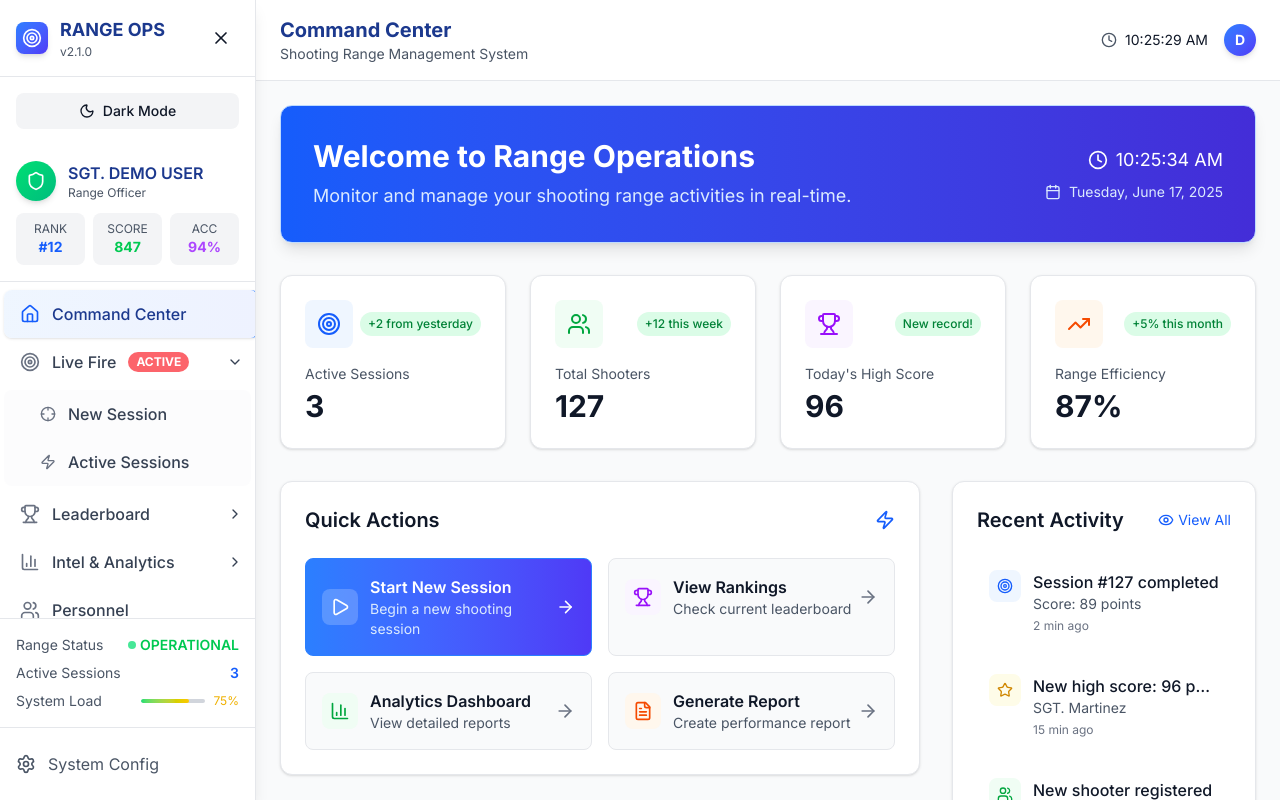
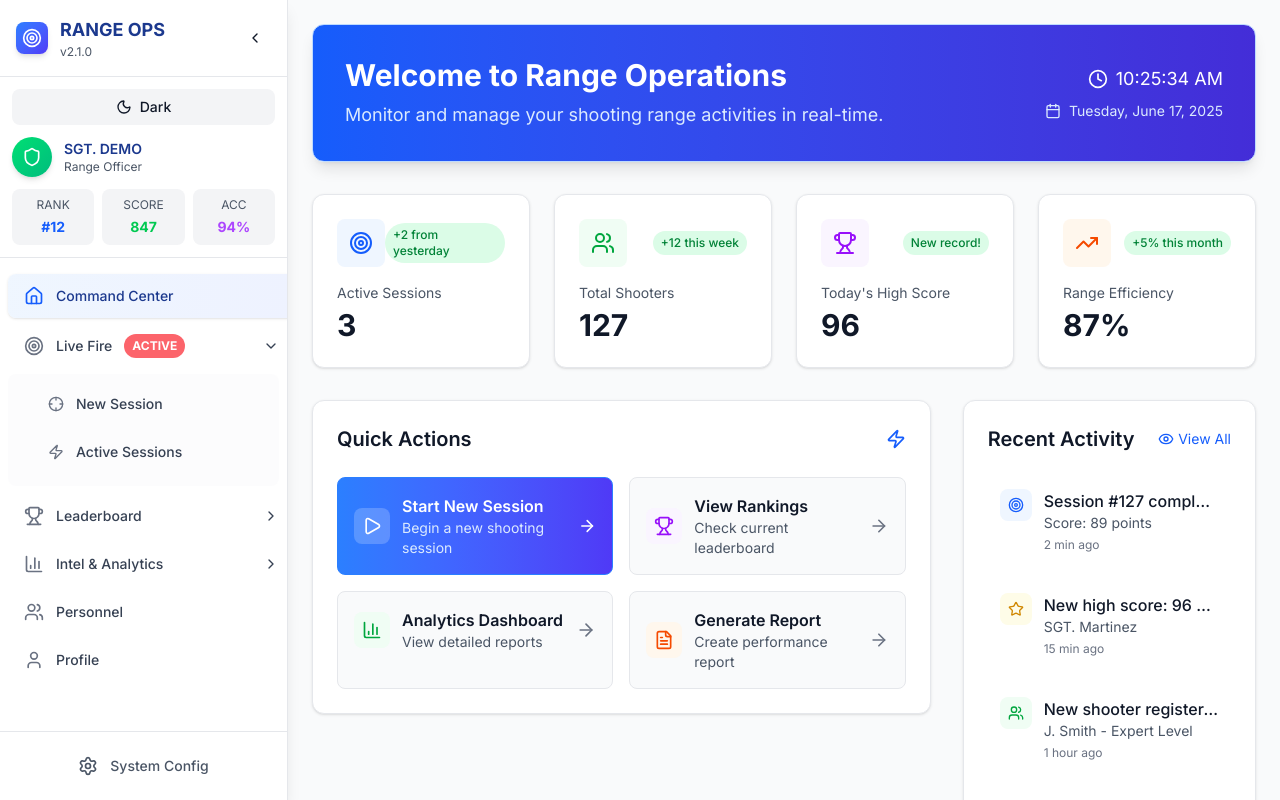
Before and after one commit to Benmburu/target-practice, a Next.js app: page / in a window 1280 px wide. Built offline with nearby package versions, Linux system fonts and the light colour scheme.

Commit message:
fixed sidepanel collapse

```diff
--- a/src/components/layout/ClientLayout.tsx
+++ b/src/components/layout/ClientLayout.tsx
@@ -7,8 +7,6 @@ import {
   User,
   Settings,
   BarChart3,
-  Clock,
-  Shield,
   Menu,
   X,
   Home,
@@ -20,7 +18,9 @@ import {
   ChevronRight,
   Zap,
   Sun,
-  Moon
+  Moon,
+  Shield,
+  ChevronLeft
 } from 'lucide-react';
 import Link from 'next/link';
 import { usePathname } from 'next/navigation';
@@ -77,7 +77,7 @@ const navigationItems: NavItem[] = [
       {
         id: 'weekly',
         label: 'Weekly Challenge',
-        icon: <Clock className="w-4 h-4" />,
+        icon: <TrendingUp className="w-4 h-4" />,
         href: '/rankings/weekly'
       }
     ]
@@ -116,23 +116,23 @@ const navigationItems: NavItem[] = [
   }
 ];
 
-const NavItem = ({ item, isActive, isExpanded, onToggle, depth = 0, darkMode, isMobile }: {
+const NavItem = ({ item, isActive, isExpanded, onToggle, depth = 0, darkMode, isCollapsed }: {
   item: NavItem;
   isActive: boolean;
   isExpanded: boolean;
   onToggle: (id: string) => void;
   depth?: number;
   darkMode: boolean;
-  isMobile: boolean;
+  isCollapsed: boolean;
 }) => {
   const hasChildren = item.children && item.children.length > 0;
-  const paddingLeft = depth === 0 ? 'pl-4' : 'pl-8';
+  const paddingLeft = depth === 0 ? (isCollapsed ? 'pl-3' : 'pl-4') : (isCollapsed ? 'pl-6' : 'pl-8');
 
-  const baseClasses = `w-full flex items-center ${hasChildren ? 'justify-between' : ''} ${paddingLeft} pr-4 py-3 transition-all duration-200 group rounded-lg ${isMobile ? 'mx-2' : 'mx-1'}`;
+  const baseClasses = `w-full flex items-center ${hasChildren && !isCollapsed ? 'justify-between' : ''} ${paddingLeft} ${isCollapsed ? 'pr-3 py-3' : 'pr-4 py-3'} transition-all duration-200 group rounded-lg mx-2`;
 
   const activeClasses = darkMode
-    ? 'bg-gradient-to-r from-blue-500/20 to-indigo-500/20 border-r-2 border-blue-400 text-blue-100'
-    : 'bg-gradient-to-r from-blue-50 to-indigo-50 border-r-2 border-blue-500 text-blue-900 shadow-sm';
+    ? 'bg-gradient-to-r from-blue-500/20 to-indigo-500/20 border-r-4 border-blue-400 text-blue-100'
+    : 'bg-gradient-to-r from-blue-50 to-indigo-50 border-r-4 border-blue-500 text-blue-900 shadow-sm';
 
   const inactiveClasses = darkMode
     ? 'text-gray-300 hover:bg-slate-700/50 hover:text-blue-100'
@@ -141,51 +141,88 @@ const NavItem = ({ item, isActive, isExpanded, onToggle, depth = 0, darkMode, is
   const iconActiveClasses = darkMode ? 'text-blue-400' : 'text-blue-600';
   const iconInactiveClasses = darkMode ? 'text-gray-400 group-hover:text-blue-400' : 'text-gray-500 group-hover:text-blue-600';
 
+  // Don't render children when sidebar is collapsed
+  if (isCollapsed && depth > 0) return null;
+
   return (
-    <div>
+    <div className="mb-1">
       {hasChildren ? (
         <button
-          onClick={() => onToggle(item.id)}
-          className={`${baseClasses} text-left ${isActive ? activeClasses : inactiveClasses}`}
+          onClick={() => !isCollapsed && onToggle(item.id)}
+          className={`${baseClasses} text-left ${isActive ? activeClasses : inactiveClasses} relative group`}
+          title={isCollapsed ? item.label : undefined}
         >
           <div className="flex items-center space-x-3">
             <span className={`transition-colors ${isActive ? iconActiveClasses : iconInactiveClasses}`}>
               {item.icon}
             </span>
-            <span className="font-medium">{item.label}</span>
+            {!isCollapsed && (
+              <>
+                <span className="font-medium text-sm">{item.label}</span>
                 {item.badge && (
-              <span className="px-2 py-0.5 text-xs font-bold bg-red-500 text-white rounded-full animate-pulse">
+                  <span className="px-2 py-1 text-xs font-bold bg-red-500 text-white rounded-full animate-pulse">
                     {item.badge}
                   </span>
                 )}
+              </>
+            )}
           </div>
+          {!isCollapsed && (
             <ChevronRight
               className={`w-4 h-4 transition-transform duration-200 ${
                 isExpanded ? 'rotate-90' : ''
               }`}
             />
+          )}
+          {/* Tooltip for collapsed state */}
+          {isCollapsed && (
+            <div className="absolute left-full ml-2 px-2 py-1 bg-gray-900 text-white text-xs rounded opacity-0 group-hover:opacity-100 transition-opacity z-50 whitespace-nowrap">
+              {item.label}
+              {item.badge && (
+                <span className="ml-2 px-1 py-0.5 text-xs font-bold bg-red-500 text-white rounded">
+                  {item.badge}
+                </span>
+              )}
+            </div>
+          )}
         </button>
       ) : (
         <Link
           href={item.href}
-          className={`${baseClasses} ${isActive ? activeClasses : inactiveClasses}`}
+          className={`${baseClasses} ${isActive ? activeClasses : inactiveClasses} relative group`}
+          title={isCollapsed ? item.label : undefined}
         >
           <div className="flex items-center space-x-3">
             <span className={`transition-colors ${isActive ? iconActiveClasses : iconInactiveClasses}`}>
               {item.icon}
             </span>
-            <span className="font-medium">{item.label}</span>
+            {!isCollapsed && (
+              <>
+                <span className="font-medium text-sm">{item.label}</span>
                 {item.badge && (
-              <span className="px-2 py-0.5 text-xs font-bold bg-red-500 text-white rounded-full animate-pulse">
+                  <span className="px-2 py-1 text-xs font-bold bg-red-500 text-white rounded-full animate-pulse">
+                    {item.badge}
+                  </span>
+                )}
+              </>
+            )}
+          </div>
+          {/* Tooltip for collapsed state */}
+          {isCollapsed && (
+            <div className="absolute left-full ml-2 px-2 py-1 bg-gray-900 text-white text-xs rounded opacity-0 group-hover:opacity-100 transition-opacity z-50 whitespace-nowrap">
+              {item.label}
+              {item.badge && (
+                <span className="ml-2 px-1 py-0.5 text-xs font-bold bg-red-500 text-white rounded">
                   {item.badge}
                 </span>
               )}
             </div>
+          )}
         </Link>
       )}
 
-      {hasChildren && isExpanded && (
-        <div className={`${darkMode ? 'bg-slate-800/30' : 'bg-gray-50/50'} rounded-lg ${isMobile ? 'mx-2' : 'mx-1'} mt-1 mb-1`}>
+      {hasChildren && isExpanded && !isCollapsed && (
+        <div className={`${darkMode ? 'bg-slate-800/30' : 'bg-gray-50/50'} rounded-lg mx-2 mt-1 mb-2 py-2`}>
           {item.children?.map(child => (
             <NavItem
               key={child.id}
@@ -195,7 +232,7 @@ const NavItem = ({ item, isActive, isExpanded, onToggle, depth = 0, darkMode, is
               onToggle={onToggle}
               depth={depth + 1}
               darkMode={darkMode}
-              isMobile={isMobile}
+              isCollapsed={isCollapsed}
             />
           ))}
         </div>
@@ -210,9 +247,10 @@ export default function ClientLayout({
   children: React.ReactNode;
 }) {
   const pathname = usePathname();
-  const [sidebarOpen, setSidebarOpen] = useState(false);
+  const [sidebarCollapsed, setSidebarCollapsed] = useState(false);
   const [darkMode, setDarkMode] = useState(false);
   const [isMobile, setIsMobile] = useState(false);
+  const [mobileMenuOpen, setMobileMenuOpen] = useState(false);
   const [expandedItems, setExpandedItems] = useState<Set<string>>(new Set(['shooting']));
 
   // Handle responsive behavior
@@ -220,10 +258,8 @@ export default function ClientLayout({
     const checkScreenSize = () => {
       const mobile = window.innerWidth < 768;
       setIsMobile(mobile);
-      if (!mobile) {
-        setSidebarOpen(true);
-      } else {
-        setSidebarOpen(false);
+      if (mobile) {
+        setMobileMenuOpen(false);
       }
     };
 
@@ -232,20 +268,20 @@ export default function ClientLayout({
     return () => window.removeEventListener('resize', checkScreenSize);
   }, []);
 
-  // Close sidebar on mobile when clicking outside
+  // Close mobile menu when clicking outside
   useEffect(() => {
     const handleClickOutside = (event: MouseEvent) => {
-      if (isMobile && sidebarOpen) {
+      if (isMobile && mobileMenuOpen) {
         const sidebar = document.getElementById('sidebar');
         if (sidebar && !sidebar.contains(event.target as Node)) {
-          setSidebarOpen(false);
+          setMobileMenuOpen(false);
         }
       }
     };
 
     document.addEventListener('mousedown', handleClickOutside);
     return () => document.removeEventListener('mousedown', handleClickOutside);
-  }, [isMobile, sidebarOpen]);
+  }, [isMobile, mobileMenuOpen]);
 
   const getActiveItem = () => {
     if (pathname === '/') return 'dashboard';
@@ -269,102 +305,147 @@ export default function ClientLayout({
     setExpandedItems(newExpanded);
   };
 
-  const sidebarWidth = isMobile ? 'w-80' : (sidebarOpen ? 'w-64' : 'w-16');
   const sidebarBg = darkMode ? 'bg-slate-800' : 'bg-white';
   const sidebarBorder = darkMode ? 'border-slate-700' : 'border-gray-200';
   const mainBg = darkMode ? 'bg-slate-900' : 'bg-gray-50';
-  const headerBg = darkMode ? 'bg-slate-800' : 'bg-white';
   const textPrimary = darkMode ? 'text-white' : 'text-gray-900';
   const textSecondary = darkMode ? 'text-gray-400' : 'text-gray-600';
+
+  // Desktop sidebar width logic
+  const desktopSidebarWidth = sidebarCollapsed ? 'w-16' : 'w-72';
 
   return (
     <div className={`flex h-screen ${mainBg} ${textPrimary}`}>
       {/* Mobile Overlay */}
-      {isMobile && sidebarOpen && (
+      {isMobile && mobileMenuOpen && (
         <div
           className="fixed inset-0 bg-black bg-opacity-50 z-40"
-          onClick={() => setSidebarOpen(false)}
+          onClick={() => setMobileMenuOpen(false)}
         />
       )}
 
       {/* Sidebar */}
       <div
         id="sidebar"
-        className={`${sidebarWidth} transition-all duration-300 ${sidebarBg} border-r ${sidebarBorder} flex flex-col shadow-lg z-50 ${
-          isMobile ? 'fixed h-full' : 'relative'
-        } ${isMobile && !sidebarOpen ? '-translate-x-full' : 'translate-x-0'}`}
+        className={`${
+          isMobile ?
+            `w-72 fixed h-full z-50 ${mobileMenuOpen ? 'translate-x-0' : '-translate-x-full'}` :
+            `${desktopSidebarWidth} relative`
+        } transition-all duration-300 ${sidebarBg} border-r ${sidebarBorder} flex flex-col shadow-lg`}
       >
         {/* Header */}
-        <div className={`p-4 border-b ${sidebarBorder}`}>
+        <div className={`${sidebarCollapsed && !isMobile ? 'p-3' : 'p-4'} border-b ${sidebarBorder} flex-shrink-0`}>
           <div className="flex items-center justify-between">
-            {(sidebarOpen || !isMobile) && (
             <div className="flex items-center space-x-3">
               <div className="w-8 h-8 bg-gradient-to-br from-blue-500 to-indigo-600 rounded-lg flex items-center justify-center shadow-md">
                 <Target className="w-5 h-5 text-white" />
               </div>
+              {(!sidebarCollapsed || isMobile) && (
                 <div>
                   <h1 className={`text-lg font-bold ${darkMode ? 'text-blue-100' : 'text-blue-900'}`}>RANGE OPS</h1>
                   <p className={`text-xs ${textSecondary} font-mono`}>v2.1.0</p>
                 </div>
+              )}
             </div>
-            )}
+            {isMobile ? (
               <button
-              onClick={() => setSidebarOpen(!sidebarOpen)}
+                onClick={() => setMobileMenuOpen(false)}
                 className={`p-2 rounded-lg ${darkMode ? 'hover:bg-slate-700' : 'hover:bg-gray-100'} transition-colors`}
               >
-              {(sidebarOpen || isMobile) ? <X className="w-5 h-5" /> : <Menu className="w-5 h-5" />}
+                <X className="w-5 h-5" />
               </button>
+            ) : (
+              <button
+                onClick={() => setSidebarCollapsed(!sidebarCollapsed)}
+                className={`p-2 rounded-lg ${darkMode ? 'hover:bg-slate-700' : 'hover:bg-gray-100'} transition-colors`}
+                title={sidebarCollapsed ? 'Expand sidebar' : 'Collapse sidebar'}
+              >
+                {sidebarCollapsed ? <ChevronRight className="w-4 h-4" /> : <ChevronLeft className="w-4 h-4" />}
+              </button>
+            )}
           </div>
         </div>
 
-        {/* Theme Toggle */}
-        {(sidebarOpen || !isMobile) && (
-          <div className="p-4">
+        {/* Theme Toggle - Compact */}
+        {(!sidebarCollapsed || isMobile) && (
+          <div className="p-3 flex-shrink-0">
             <button
               onClick={() => setDarkMode(!darkMode)}
-              className={`w-full flex items-center justify-center space-x-2 py-2 px-3 rounded-lg transition-colors ${
+              className={`w-full flex items-center justify-center space-x-2 py-2 px-3 rounded-lg transition-colors text-sm ${
                 darkMode ? 'bg-slate-700 hover:bg-slate-600' : 'bg-gray-100 hover:bg-gray-200'
               }`}
             >
               {darkMode ? <Sun className="w-4 h-4" /> : <Moon className="w-4 h-4" />}
-              <span className="text-sm font-medium">
-                {darkMode ? 'Light Mode' : 'Dark Mode'}
+              <span className="font-medium">
+                {darkMode ? 'Light' : 'Dark'}
               </span>
             </button>
           </div>
         )}
 
-        {/* User Info */}
-        {(sidebarOpen || !isMobile) && (
-          <div className={`p-4 border-b ${sidebarBorder}`}>
-            <div className="flex items-center space-x-3">
+        {/* Collapsed Theme Toggle */}
+        {sidebarCollapsed && !isMobile && (
+          <div className="p-2 flex-shrink-0">
+            <button
+              onClick={() => setDarkMode(!darkMode)}
+              className={`w-full flex items-center justify-center py-2 px-2 rounded-lg transition-colors ${
+                darkMode ? 'bg-slate-700 hover:bg-slate-600' : 'bg-gray-100 hover:bg-gray-200'
+              } group relative`}
+              title={darkMode ? 'Switch to Light Mode' : 'Switch to Dark Mode'}
+            >
+              {darkMode ? <Sun className="w-4 h-4" /> : <Moon className="w-4 h-4" />}
+              <div className="absolute left-full ml-2 px-2 py-1 bg-gray-900 text-white text-xs rounded opacity-0 group-hover:opacity-100 transition-opacity z-50 whitespace-nowrap">
+                {darkMode ? 'Light Mode' : 'Dark Mode'}
+              </div>
+            </button>
+          </div>
+        )}
+
+        {/* User Info - Compact */}
+        {(!sidebarCollapsed || isMobile) && (
+          <div className={`px-3 pb-3 border-b ${sidebarBorder} flex-shrink-0`}>
+            <div className="flex items-center space-x-3 mb-3">
               <div className="w-10 h-10 bg-gradient-to-br from-green-400 to-emerald-500 rounded-full flex items-center justify-center shadow-md">
                 <Shield className="w-5 h-5 text-white" />
               </div>
               <div>
-                <p className={`font-semibold ${darkMode ? 'text-blue-100' : 'text-blue-900'}`}>SGT. DEMO USER</p>
+                <p className={`font-semibold text-sm ${darkMode ? 'text-blue-100' : 'text-blue-900'}`}>SGT. DEMO</p>
                 <p className={`text-xs ${textSecondary}`}>Range Officer</p>
               </div>
             </div>
-            <div className="mt-3 grid grid-cols-3 gap-2 text-center">
+            <div className="grid grid-cols-3 gap-2 text-center">
               <div className={`${darkMode ? 'bg-slate-700/50' : 'bg-gray-100'} rounded-lg p-2`}>
-                <p className={`text-xs ${textSecondary}`}>RANK</p>
+                <p className={`text-xs ${textSecondary} mb-1`}>RANK</p>
                 <p className={`text-sm font-bold ${darkMode ? 'text-blue-400' : 'text-blue-600'}`}>#12</p>
               </div>
               <div className={`${darkMode ? 'bg-slate-700/50' : 'bg-gray-100'} rounded-lg p-2`}>
-                <p className={`text-xs ${textSecondary}`}>SCORE</p>
+                <p className={`text-xs ${textSecondary} mb-1`}>SCORE</p>
                 <p className="text-sm font-bold text-green-500">847</p>
               </div>
               <div className={`${darkMode ? 'bg-slate-700/50' : 'bg-gray-100'} rounded-lg p-2`}>
-                <p className={`text-xs ${textSecondary}`}>ACC</p>
+                <p className={`text-xs ${textSecondary} mb-1`}>ACC</p>
                 <p className="text-sm font-bold text-purple-500">94%</p>
               </div>
             </div>
           </div>
         )}
 
-        {/* Navigation */}
-        <nav className="flex-1 py-2 overflow-y-auto">
+        {/* Collapsed User Info */}
+        {sidebarCollapsed && !isMobile && (
+          <div className={`p-2 border-b ${sidebarBorder} flex-shrink-0`}>
+            <div className="w-10 h-10 bg-gradient-to-br from-green-400 to-emerald-500 rounded-full flex items-center justify-center shadow-md mx-auto group relative">
+              <Shield className="w-5 h-5 text-white" />
+              <div className="absolute left-full ml-2 px-2 py-1 bg-gray-900 text-white text-xs rounded opacity-0 group-hover:opacity-100 transition-opacity z-50 whitespace-nowrap">
+                SGT. DEMO USER<br/>
+                <span className="text-xs text-gray-300">Rank #12 • Score 847</span>
+              </div>
+            </div>
+          </div>
+        )}
+
+        {/* Navigation - Takes up most space (about 70%) */}
+        <nav className="flex-1 py-4 overflow-y-auto">
+          <div className="space-y-1">
             {navigationItems.map(item => (
               <NavItem
                 key={item.id}
@@ -373,92 +454,49 @@ export default function ClientLayout({
                 isExpanded={expandedItems.has(item.id)}
                 onToggle={toggleExpanded}
                 darkMode={darkMode}
-              isMobile={isMobile}
+                isCollapsed={sidebarCollapsed && !isMobile}
               />
             ))}
+          </div>
         </nav>
 
-        {/* Status Bar */}
-        {(sidebarOpen || !isMobile) && (
-          <div className={`p-4 border-t ${sidebarBorder}`}>
-            <div className="space-y-2">
-              <div className="flex items-center justify-between text-sm">
-                <span className={textSecondary}>Range Status</span>
-                <div className="flex items-center space-x-1">
-                  <div className="w-2 h-2 bg-green-400 rounded-full animate-pulse"></div>
-                  <span className="text-green-500 font-semibold">OPERATIONAL</span>
-                </div>
-              </div>
-              <div className="flex items-center justify-between text-sm">
-                <span className={textSecondary}>Active Sessions</span>
-                <span className={`${darkMode ? 'text-blue-400' : 'text-blue-600'} font-semibold`}>3</span>
-              </div>
-              <div className="flex items-center justify-between text-sm">
-                <span className={textSecondary}>System Load</span>
-                <div className="flex items-center space-x-2">
-                  <div className={`w-16 h-1 ${darkMode ? 'bg-slate-600' : 'bg-gray-300'} rounded-full overflow-hidden`}>
-                    <div className="w-3/4 h-full bg-gradient-to-r from-green-400 to-yellow-400 rounded-full"></div>
-                  </div>
-                  <span className="text-yellow-500 text-xs">75%</span>
-                </div>
-              </div>
-            </div>
+        {/* Settings - Fixed at bottom */}
+        <div className={`p-3 border-t ${sidebarBorder} flex-shrink-0`}>
+          <Link
+            href="/settings"
+            className={`w-full flex items-center ${sidebarCollapsed && !isMobile ? 'justify-center' : 'justify-center space-x-3'} py-3 px-3 ${textSecondary} ${darkMode ? 'hover:text-blue-400 hover:bg-slate-700' : 'hover:text-blue-600 hover:bg-gray-100'} transition-colors rounded-lg group relative`}
+            title={sidebarCollapsed && !isMobile ? 'System Config' : undefined}
+          >
+            <Settings className="w-5 h-5" />
+            {(!sidebarCollapsed || isMobile) && (
+              <span className="font-medium text-sm">System Config</span>
+            )}
+            {/* Tooltip for collapsed state */}
+            {sidebarCollapsed && !isMobile && (
+              <div className="absolute left-full ml-2 px-2 py-1 bg-gray-900 text-white text-xs rounded opacity-0 group-hover:opacity-100 transition-opacity z-50 whitespace-nowrap">
+                System Config
               </div>
             )}
-
-        {/* Settings */}
-        <div className={`p-4 border-t ${sidebarBorder}`}>
-          <Link
-            href="/settings"
-            className={`w-full flex items-center ${(sidebarOpen || !isMobile) ? 'justify-start space-x-3 px-0' : 'justify-center'} py-2 ${textSecondary} ${darkMode ? 'hover:text-blue-400' : 'hover:text-blue-600'} transition-colors rounded-lg ${darkMode ? 'hover:bg-slate-700' : 'hover:bg-gray-100'}`}
-          >
-            <Settings className="w-5 h-5" />
-            {(sidebarOpen || !isMobile) && <span>System Config</span>}
           </Link>
         </div>
       </div>
 
       {/* Main Content */}
       <div className="flex-1 flex flex-col overflow-hidden">
-        {/* Top Bar */}
-        <header className={`${headerBg} border-b ${sidebarBorder} px-6 py-4 shadow-sm`}>
-          <div className="flex items-center justify-between">
-            <div className="flex items-center space-x-4">
         {/* Mobile menu button */}
+        {isMobile && (
+          <div className="p-4">
             <button
-                onClick={() => setSidebarOpen(true)}
-                className={`md:hidden p-2 rounded-lg ${darkMode ? 'hover:bg-slate-700' : 'hover:bg-gray-100'} transition-colors`}
+              onClick={() => setMobileMenuOpen(true)}
+              className={`p-3 rounded-lg ${darkMode ? 'bg-slate-800 hover:bg-slate-700' : 'bg-white hover:bg-gray-100'} transition-colors shadow-lg border ${sidebarBorder}`}
             >
-                <Menu className="w-5 h-5" />
+              <Menu className="w-6 h-6" />
             </button>
-              <div>
-                <h2 className={`text-xl font-bold ${darkMode ? 'text-blue-100' : 'text-blue-900'}`}>
-                  {activeItem === 'dashboard' ? 'Command Center' :
-                   activeItem === 'shooting' ? 'Live Fire Operations' :
-                   activeItem === 'rankings' ? 'Leaderboard' :
-                   activeItem === 'analytics' ? 'Intel & Analytics' :
-                   activeItem === 'personnel' ? 'Personnel Management' :
-                   activeItem === 'profile' ? 'User Profile' : 'Range Operations'}
-                </h2>
-                <p className={`text-sm ${textSecondary}`}>Shooting Range Management System</p>
           </div>
-            </div>
-            <div className="flex items-center space-x-4">
-              <div className="flex items-center space-x-2 text-sm">
-                <Clock className={`w-4 h-4 ${textSecondary}`} />
-                <span className={`${textPrimary} font-mono`}>
-                  {new Date().toLocaleTimeString()}
-                </span>
-              </div>
-              <div className="w-8 h-8 bg-gradient-to-br from-blue-500 to-indigo-600 rounded-full flex items-center justify-center shadow-md">
-                <span className="text-white font-bold text-sm">D</span>
-              </div>
-            </div>
-          </div>
-        </header>
+        )}
 
         {/* Page Content */}
-        <main className={`flex-1 overflow-auto ${mainBg}`}>
+        <main className="flex-1 overflow-auto">
           <div className="p-6">
             {children}
           </div>
```
Lines whose indentation alone changed are shown as unchanged.
